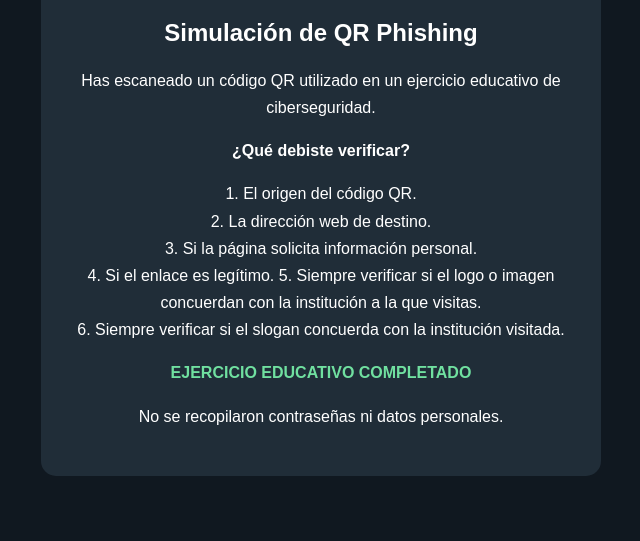
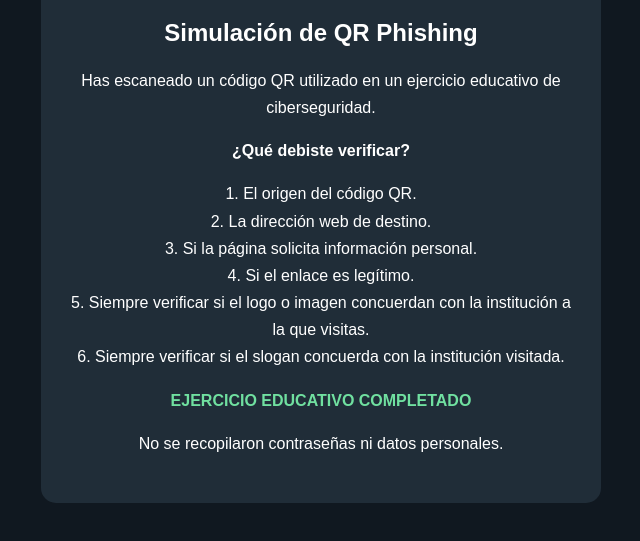
Before and after one commit to Icotto7-education/simulacion-qr-ciberseguridad, a plain HTML site: page index.html in a window 1280 px wide. Shown: the part 179-720 px from the top of the page, without its empty margins (319-959 px from the left). Drawn offline with Linux system fonts and the light colour scheme.

Commit message:
Update index.html

```diff
--- a/index.html
+++ b/index.html
@@ -40,7 +40,7 @@ p { line-height: 1.7; }
     1. El origen del código QR.<br>
     2. La dirección web de destino.<br>
     3. Si la página solicita información personal.<br>
-    4. Si el enlace es legítimo.
+    4. Si el enlace es legítimo.<br>
     5. Siempre verificar si el logo o imagen concuerdan con la institución a la que visitas.<br>
     6. Siempre verificar si el slogan concuerda con la institución visitada.
 
```
